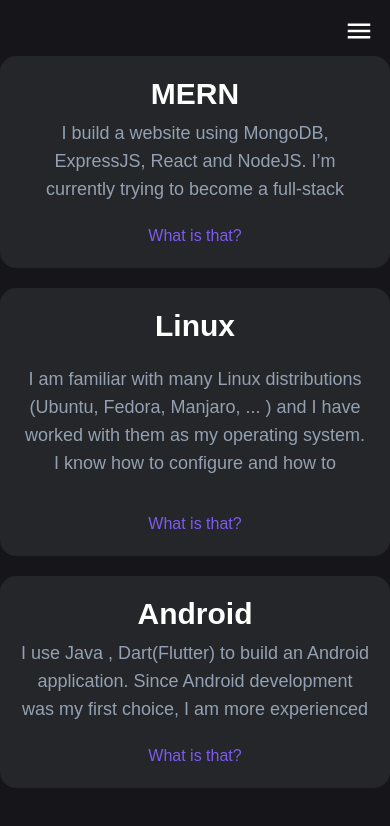
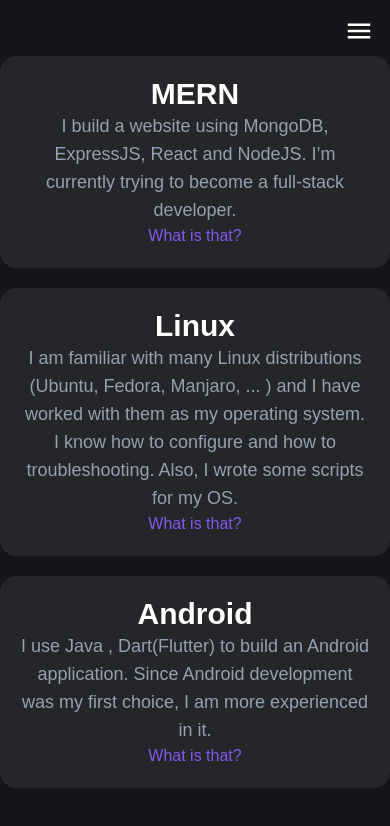
Before and after one commit to Shahryar-Pirooz/Shahryar-Pirooz, a React (Create React App) app: page /skills in a window 390 px wide. Shown: the top 826 px of the page. Built offline with nearby package versions, Linux system fonts and the light colour scheme; no server answers; what prettier-plugin-tailwindcss would draw is missing.

Commit message:
modified:   src/components/pages/home.jsx modified:   src/components/pages/skills.jsx

```diff
--- a/src/components/pages/home.jsx
+++ b/src/components/pages/home.jsx
@@ -20,7 +20,7 @@
             <h1 className="txt-head1 text-center lg:text-start">
               I’m <span className="text-primary">Shahryar</span>
             </h1>
-            <h2 className="txt-head2 my-2 text-center">
+            <h2 className="txt-head2 my-2 text-center md:text-start">
               An Android And
               <wbr />
               Web Developer
--- a/src/components/pages/skills.jsx
+++ b/src/components/pages/skills.jsx
@@ -18,14 +18,14 @@
     },
   ]
   return (
-    <div className="skill-page">
+    <div className="skill-page overflow-auto pb-44 md:pb-0">
       {skills.map((skill, index) => {
         return (
           <div key={index} className="skill-card">
             <div className="basis-1/4">
               <h3 className="txt-head2">{skill.head}</h3>
             </div>
-            <div className="flex basis-2/4 place-items-center justify-center overflow-y-auto">
+            <div className="flex basis-2/4 place-items-center justify-center md:overflow-y-auto">
               <p className="txt-body m-auto">{skill.body}</p>
             </div>
             <div className="flex basis-1/4 items-end justify-center">
```
